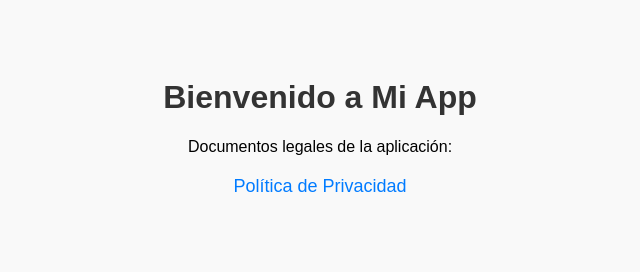
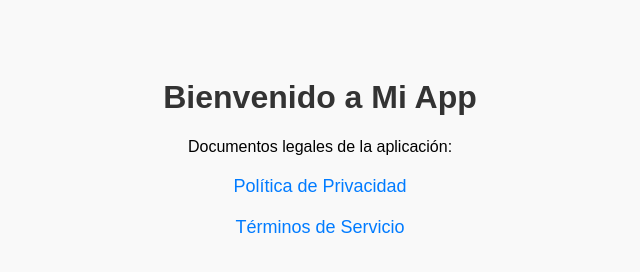
Before and after one commit to OfeliajTomala/App, a plain HTML site: page index.html in a window 1280 px wide. Shown: the whole page, without its empty margins (320-960 px from the left). Drawn offline with Linux system fonts and the light colour scheme.

Commit message:
Update index.html

```diff
--- a/index.html
+++ b/index.html
@@ -30,4 +30,6 @@
   <h1>Bienvenido a Mi App</h1>
   <p>Documentos legales de la aplicación:</p>
   <a href="privacy.html" target="_blank">Política de Privacidad</a>
-  <a href="terms.html" target="
+  <a href="terms.html" target="_blank">Términos de Servicio</a>
+</body>
+</html>
```
